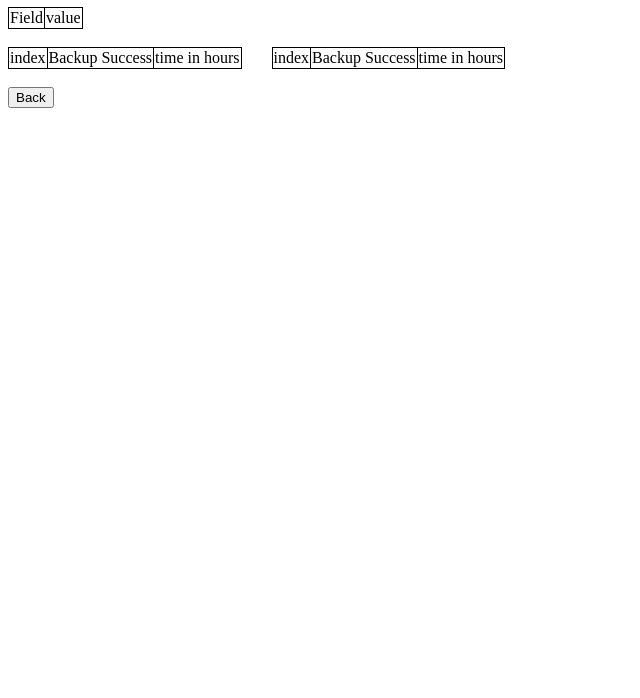
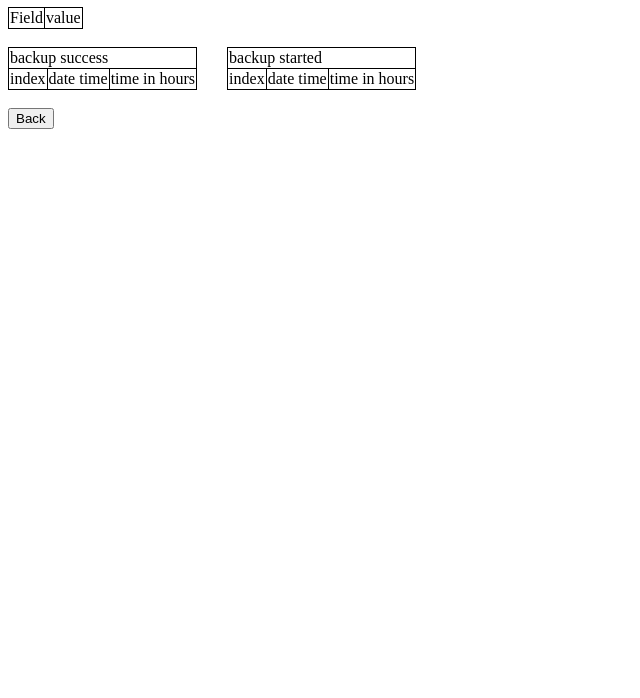
Before and after one commit to gokulgseven/backupGoogleDriveGsevenWebsite, a plain HTML site: page viewLicenseBackup.html in a window 1280 px wide. Shown: the part 102-800 px from the top of the page, without its empty margins (0-640 px from the left). Drawn offline with nearby package versions, Linux system fonts and the light colour scheme; no server answers.

Commit message:
changed table heading in view lisence backup

```diff
--- a/viewLicenseBackup.html
+++ b/viewLicenseBackup.html
@@ -43,15 +43,21 @@
     <div class="multi_table">
     <table id="backup">
         <tr>
+            <td colspan="3">backup success</td>
+        </tr>
+        <tr>
             <td>index</td>
-            <td>Backup Success</td>
+            <td>date time</td>
             <td>time in hours</td>
         </tr>
     </table>
     <table id="success">
         <tr>
+            <td colspan="3">backup started</td>
+        </tr>
+        <tr>
             <td>index</td>
-            <td>Backup Success</td>
+            <td>date time</td>
             <td>time in hours</td>
         </tr>
     </table>
```
